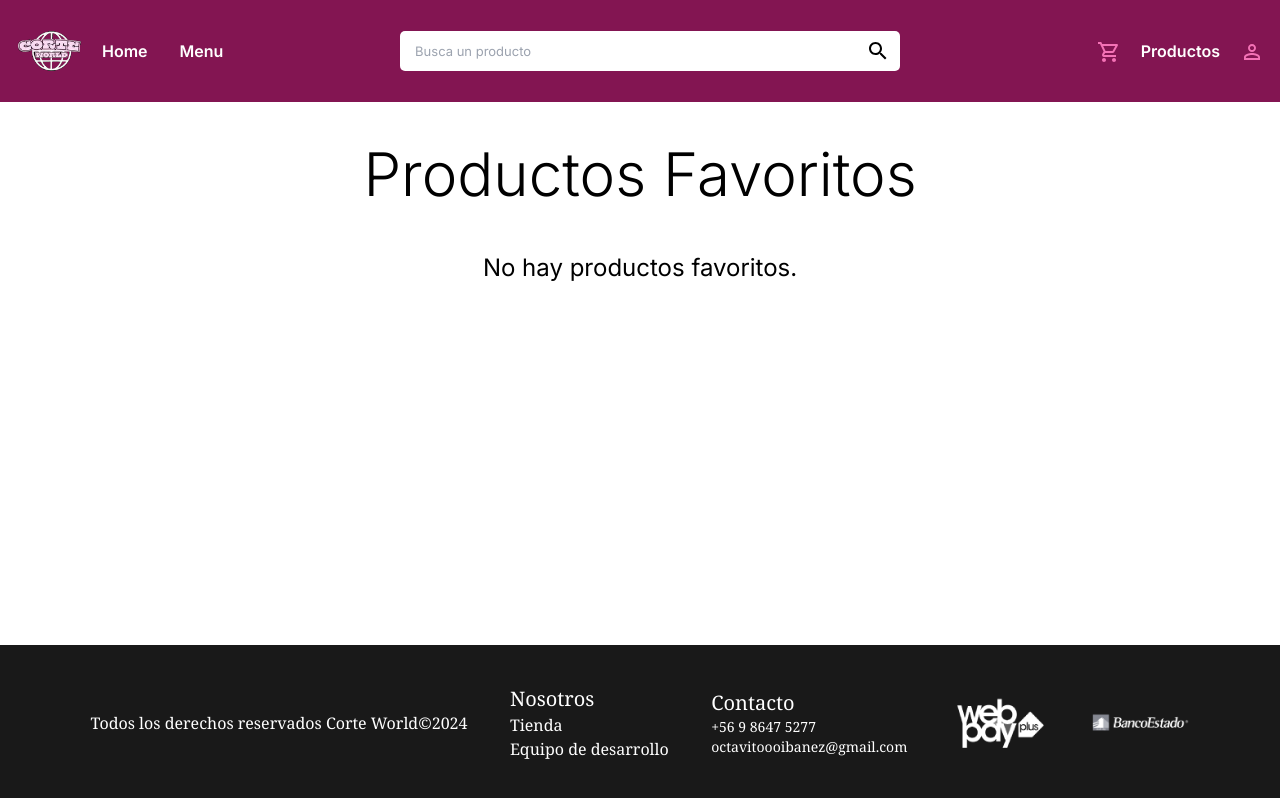
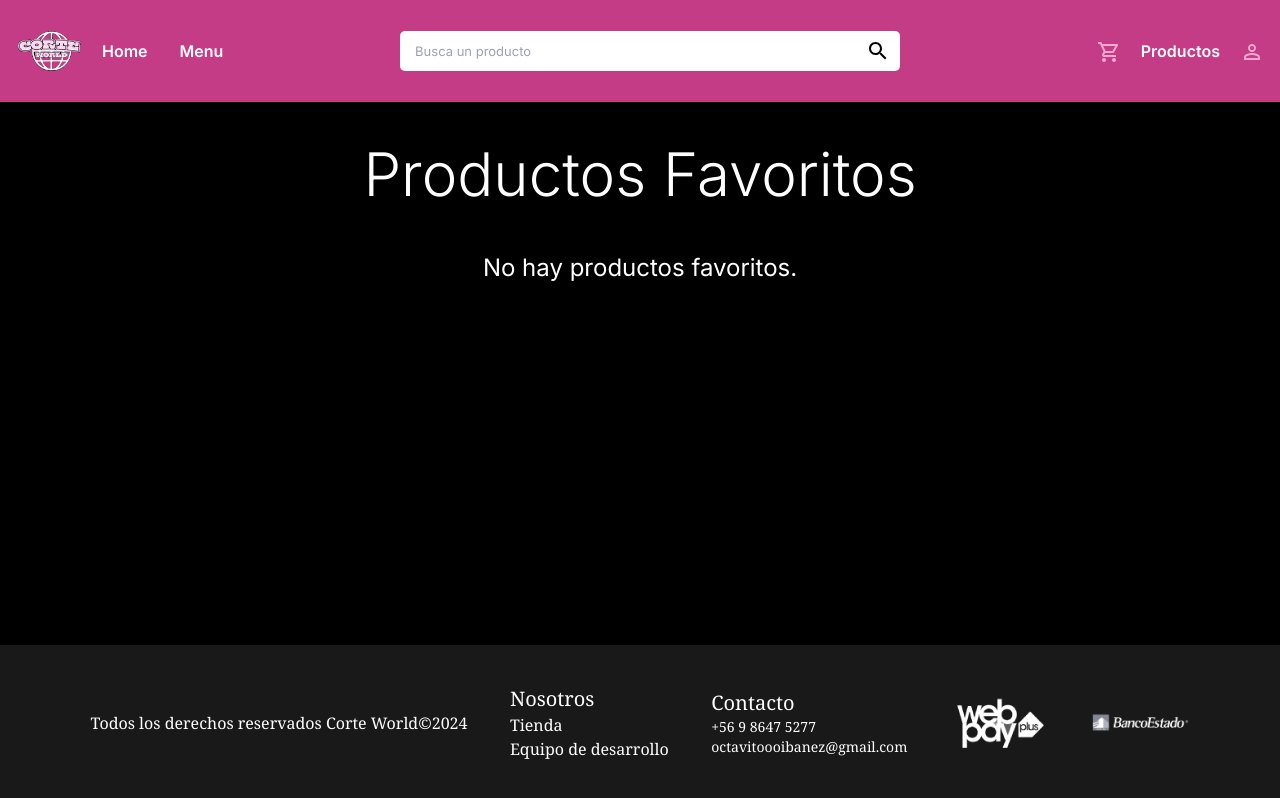
Before and after one commit to AquilesPopovich/front-corteworld, a Next.js app: page /favoritos in a window 1280 px wide. Built offline with nearby package versions, Linux system fonts and the light colour scheme.

Commit message:
gusto cliente

```diff
--- a/app/globals.css
+++ b/app/globals.css
@@ -3,24 +3,21 @@
 @tailwind utilities;
 
 :root {
-  --foreground-rgb: 0, 0, 0;
-  --background-start-rgb: 0, 0 ,0;
-  --background-end-rgb: 0, 0, 0;
+  --foreground-rgb: 255, 255, 255; /* Cambiado a blanco */
+  --background-rgb: 0, 0, 0; /* Un solo color de fondo */
 }
 
 @media (prefers-color-scheme: dark) {
   :root {
-    --foreground-rgb: 0, 0, 0;
-    --background-start-rgb: 0, 0, 0;
-    --background-end-rgb: 0, 0, 0;
+    --foreground-rgb: 255, 255, 255; /* Cambiado a blanco */
+    --background-rgb: 0, 0, 0; /* Un solo color de fondo */
   }
 }
 
 body {
   overflow-x: hidden;
   color: rgb(var(--foreground-rgb));
-  background: linear-gradient(
-      rgb(0, 0, 0)),
+  background-color: rgb(var(--background-rgb)); /* Cambiado a background-color */
 }
 
 @layer utilities {
--- a/app/ui/cardFavoritos/CardFavoritos.tsx
+++ b/app/ui/cardFavoritos/CardFavoritos.tsx
@@ -23,7 +23,7 @@ const CardFavoritos = ({ id, name, img, mark, price, segundaimg }: {id: number,
 
   return (
     <div
-    className='max-w-xs rounded-lg overflow-hidden shadow-md m-4 transition-transform transform hover:scale-105 bg-pink-200 flex flex-col justify-between items-center relative'
+    className='max-w-xs rounded-lg overflow-hidden shadow-md m-4 transition-transform transform hover:scale-105 bg-pink-300 text-black flex flex-col justify-between items-center relative'
       onMouseEnter={() => setHover(true)}
       onMouseLeave={() => setHover(false)}
     >
@@ -62,7 +62,7 @@ const CardFavoritos = ({ id, name, img, mark, price, segundaimg }: {id: number,
         <p className="text-gray-900 font-bold text-xl mt-2">${price}</p>
       </div>
       <div className='pb-4 px-6'>
-        <button className="bg-pink-400 hover:bg-pink-700  text-white font-bold py-3 px-6 rounded-full transition duration-300 ease-in-out shadow-md">
+        <button className="bg-pink-500 hover:bg-pink-700  text-white font-bold py-3 px-6 rounded-full transition duration-300 ease-in-out shadow-md">
           Agregar al carrito
         </button>
       </div>
--- a/app/ui/cards/productos/cardProducto/CardProducto.tsx
+++ b/app/ui/cards/productos/cardProducto/CardProducto.tsx
@@ -29,7 +29,7 @@ const CardProducto = ({ id, name, img, mark, price, segundaimg }: {id: number, n
 
   return (
     <div
-    className="max-w-xs rounded-lg overflow-hidden shadow-md m-4 transition-transform transform hover:scale-105 bg-white flex flex-col justify-between items-center" // Agrega relative para posicionar elementos hijos de forma relativa
+    className="max-w-xs rounded-lg overflow-hidden shadow-md m-4 transition-transform transform hover:scale-105 bg-gray-400 flex flex-col justify-between items-center" // Agrega relative para posicionar elementos hijos de forma relativa
       onMouseEnter={() => setHover(true)}
       onMouseLeave={() => setHover(false)}
     >
@@ -64,7 +64,7 @@ const CardProducto = ({ id, name, img, mark, price, segundaimg }: {id: number, n
         </div>
       </Link>
       <div className="px-6 py-4 text-center">
-        <div className="font-bold text-xl mb-2">{name} ({mark})</div>
+        <div className="font-bold text-xl text-black mb-2">{name} ({mark})</div>
         <p className="text-gray-900 font-bold text-xl mt-2">${price}</p>
       </div>
       <div className='pb-4 px-6'>
--- a/app/ui/menu/Menu.tsx
+++ b/app/ui/menu/Menu.tsx
@@ -40,13 +40,13 @@ export const Menu = () => {
       {/* Enlaces con iconos */}
       <div className="flex items-center">
         <div className="ml-4 flex items-center">
-          <button onClick={()=> setCarrito(true)} className={`ml-1 text-pink-400 ${styles.link}`} ><ShoppingCartOutlinedIcon /></button>
+          <button onClick={()=> setCarrito(true)} className={`ml-1 text-pink-300 ${styles.link}`} ><ShoppingCartOutlinedIcon /></button>
         </div>
         <div className="ml-4 flex items-center">
           <Link href="/productos" className={`ml-1 ${styles.link}`}>Productos</Link>
         </div>
       <div className="ml-4 flex items-center">
-          <button onClick={()=> setLoggin(true)} className={`ml-1 text-pink-400 ${styles.link}`} ><PersonOutlineIcon /></button>
+          <button onClick={()=> setLoggin(true)} className={`ml-1 text-pink-300 ${styles.link}`} ><PersonOutlineIcon /></button>
         </div>
       </div>
       <MenuModal menu={menu} setMenu={setMenu} />
--- a/app/ui/menu/menu.module.css
+++ b/app/ui/menu/menu.module.css
@@ -25,7 +25,7 @@
     left: 0;
     width: 100%;
     z-index: 1000;
-    background-color: rgba(130, 19, 80, 0.99);
+    background-color: rgba(199, 60, 136, 0.99);
   }
 
   .logo{
```
